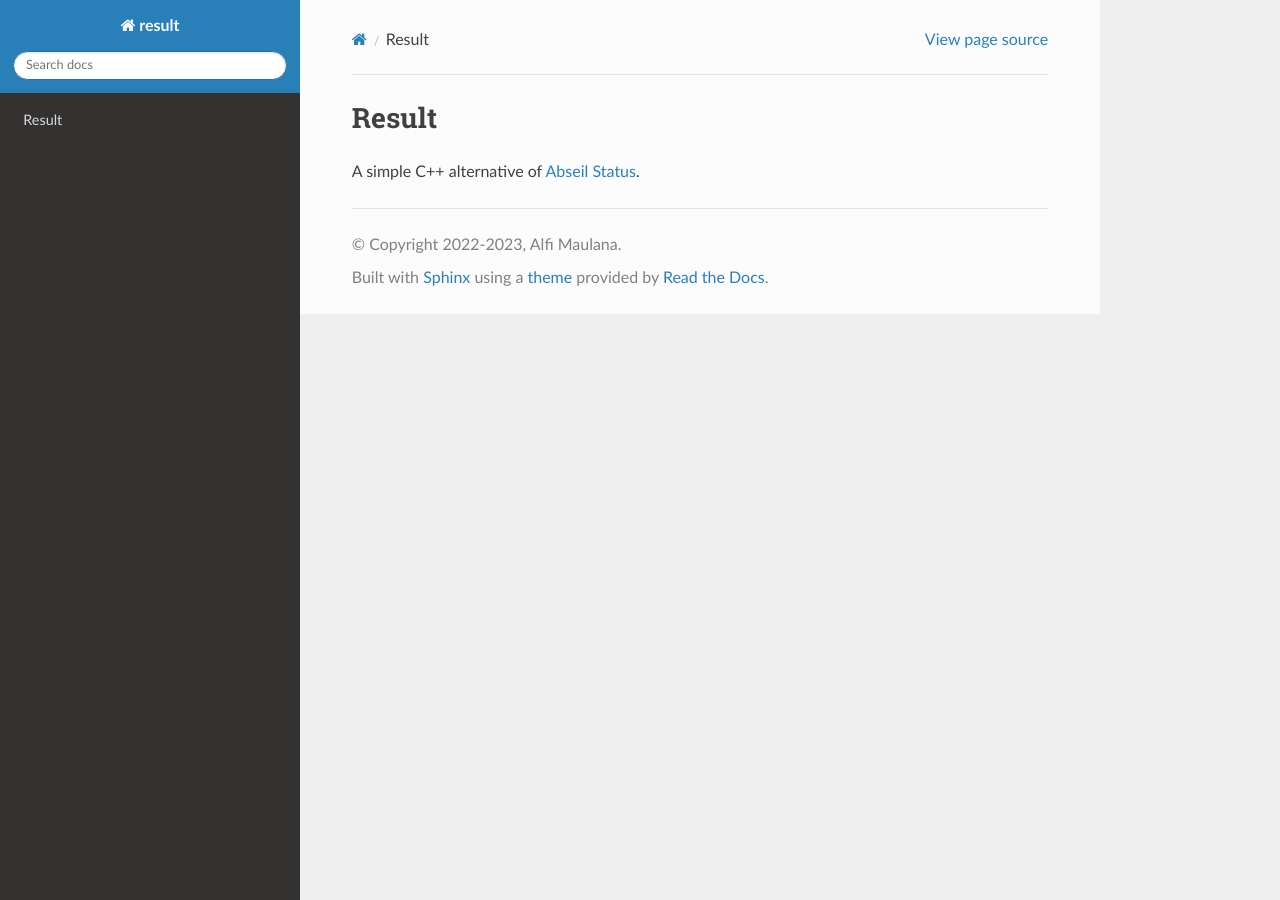
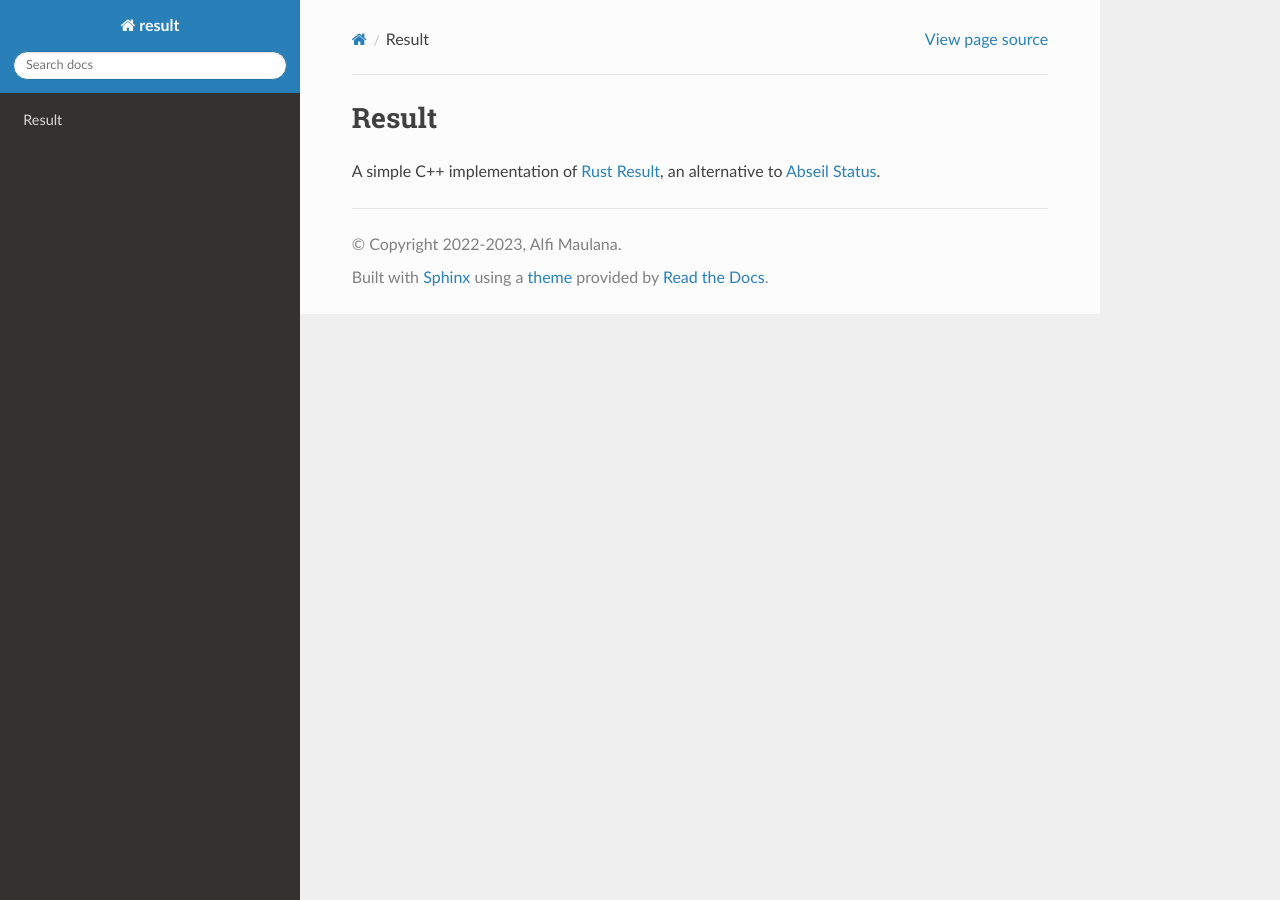
Before and after one commit to threeal/result, a Sphinx documentation site: the page built from docs/index.rst, in a window 1280 px wide. Built offline with Sphinx 7.4.7 and the Read the Docs theme 2.0.0, drawn with Linux system fonts in a browser that asks for light colours.

Commit message:
update the project's short description

```diff
--- a/docs/index.rst
+++ b/docs/index.rst
@@ -1,4 +1,7 @@
 Result
 ======
 
-A simple C++ alternative of `Abseil Status <https://abseil.io/docs/cpp/guides/status>`_.
+A simple C++ implementation of `Rust Result`_, an alternative to `Abseil Status`_.
+
+.. _Abseil Status: https://abseil.io/docs/cpp/guides/status
+.. _Rust Result: https://doc.rust-lang.org/std/result
```
Also changed, not shown: README.md (+1 -1 lines).
